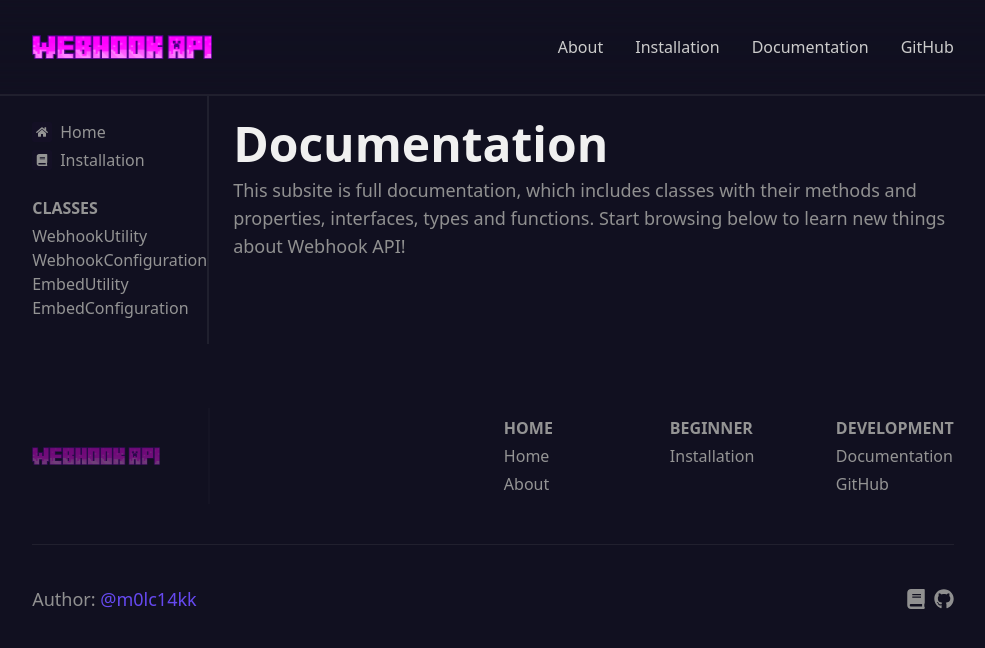
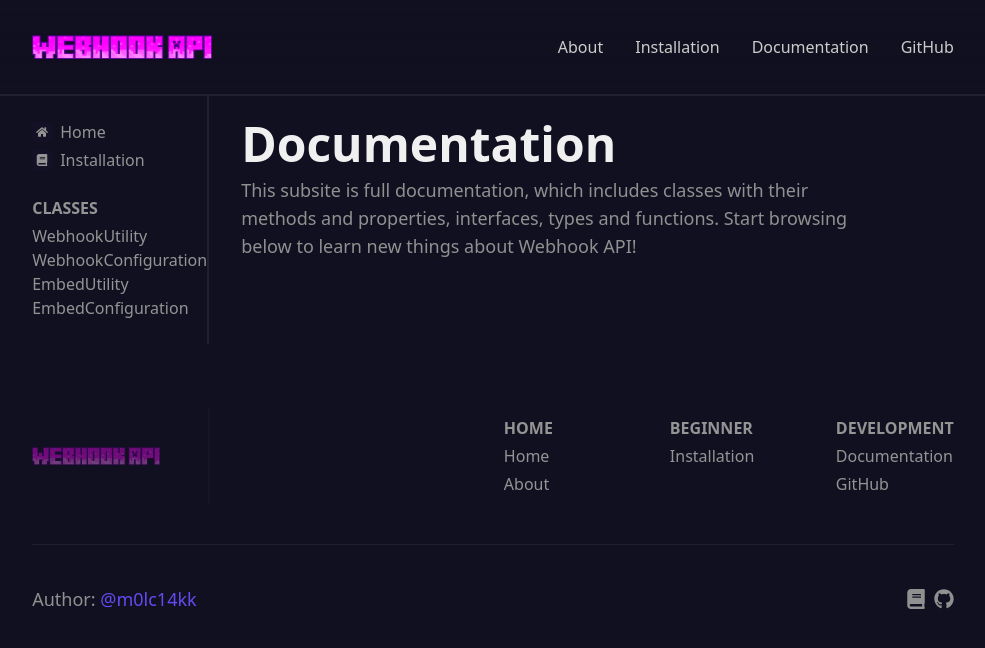
Before and after one commit to m0lc14kk/WebhookAPI, a React (Create React App) app: page /documentation in a window 1280 px wide. Shown: the top 648 px of the page, without its empty margins (147-1132 px from the left). Built offline with nearby package versions, Linux system fonts and the light colour scheme.

Commit message:
feat: some fixes in layout

```diff
--- a/src/components/layout/sites/DocumentationLayout.tsx
+++ b/src/components/layout/sites/DocumentationLayout.tsx
@@ -95,7 +95,9 @@ const DocumentationLayout = (): React.JSX.Element => {
                     </section>
                 </aside>
 
-                <Outlet />
+                <main className="w-full lg:pr-[20%] px-8">
+                    <Outlet />
+                </main>
             </main>
         </>
     );
--- a/src/pages/subsites/documentation/class/page.tsx
+++ b/src/pages/subsites/documentation/class/page.tsx
@@ -17,8 +17,8 @@ const ClassReferencePage = (): React.JSX.Element => {
 
     return (
         <>
-            <main className="bg-transparent flex flex-col lg:pr-[20%] p-6 w-full">
-                <header className="bg-transparent">
+            <main className="bg-transparent flex flex-col py-6 w-full">
+                <header className="bg-transparent w-full">
                     <h3 className="bg-transparent">
                         Class <span className="bg-transparent font-mono">{classReference.itemName}</span>
                     </h3>
--- a/src/pages/subsites/documentation/home.tsx
+++ b/src/pages/subsites/documentation/home.tsx
@@ -4,7 +4,7 @@ const DocumentationHomePage = (): React.JSX.Element => {
     return (
         <>
             <main className="bg-transparent flex flex-col">
-                <article className="w-full h-full p-6  lg:pr-[20%]">
+                <article className="w-full h-full py-6">
                     <header>
                         <h3 className="bg-transparent">
                             Documentation
@@ -16,7 +16,7 @@ const DocumentationHomePage = (): React.JSX.Element => {
                     </header>
                 </article>
 
-                <article className="bg-transparent w-full h-full px-6  lg:pr-[20%]">
+                <article className="bg-transparent w-full h-full">
 
                 </article>
             </main>
```
